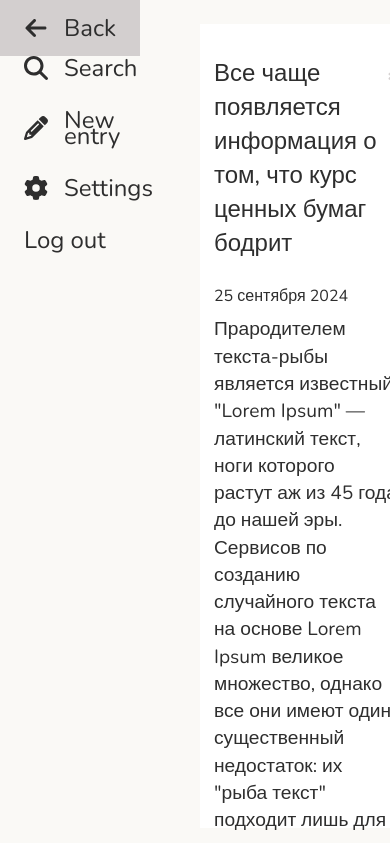
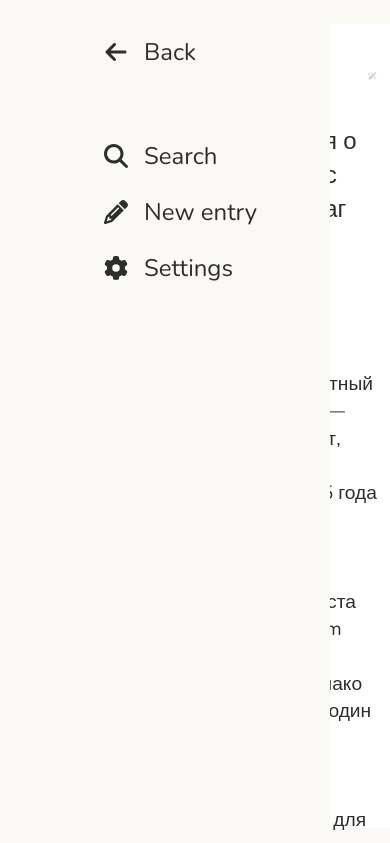
Before and after one commit to egdeliya/mini-diary, a plain HTML site: page create_entry.html in a window 390 px wide. Both pictures are taken after a click on the link "Open main menu". Shown: the top 843 px of the page. Drawn offline with nearby package versions, Linux system fonts and the light colour scheme.

```diff
--- a/create_entry.html
+++ b/create_entry.html
@@ -36,7 +36,7 @@
                 <span>Back</span>
             </a>
 
-            <ul class="nav-items">
+            <ul>
                 <li>
                     <a href="#">
                         <img src="./img/icon-search.svg" alt="search icon" aria-hidden="true">
@@ -53,11 +53,6 @@
                     <a href="#">
                         <img src="./img/icon-settings.svg" alt="gear icon" aria-hidden="true">
                         <span>Settings</span>
-                    </a>
-                </li>
-                <li>
-                    <a href="#">
-                        <span>Log out</span>
                     </a>
                 </li>
             </ul>
--- a/css/styles.css
+++ b/css/styles.css
@@ -60,23 +60,23 @@
 .main-menu {
     position: absolute;
     display: none;
-    left: -200px;
-    top: 0;
+    left: -250px;
     height: 100%;
 
     transition: left 0.3s ease;
     z-index: 999;
+
+    margin: 0;
+    padding: 1.5rem 0 1rem 5rem;
+    background-color: var(--terracotta-white);
 }
 .main-menu ul {
+    min-height: 100%;
+    width: 250px;
+
     list-style-type: none;
 
-    margin: 0;
-    padding: 2.5em 0 0;
-
-    min-height: 100%;
-    width: 200px;
-
-    background-color: var(--terracotta-white);
+    margin-top: 5rem;
 }
 .main-menu a {
     text-decoration: none;
@@ -101,8 +101,6 @@
 }
 .main-menu .menu-close {
     position: absolute;
-    /* TODO is it necessary to move nav to right ???? */
-    /*right: 0;*/
     top: 0;
 }
 nav img {
@@ -115,16 +113,17 @@
     font-size: var(--font-size);
 }
 aside {
-    padding: 20px;
+    padding-left: 20px;
     display: flex;
     align-items: baseline;
 }
 
 /* Toggle main-menu */
 .main-menu:target {
-    display: block;
     left: 0;
     outline: none;
+
+    display: block;
 }
 
 .main-menu:target .menu-close {
@@ -132,7 +131,7 @@
 }
 
 .main-menu:target ul {
-    position:relative;
+    /*position: relative;*/
     z-index: 1000;
 }
 
```
